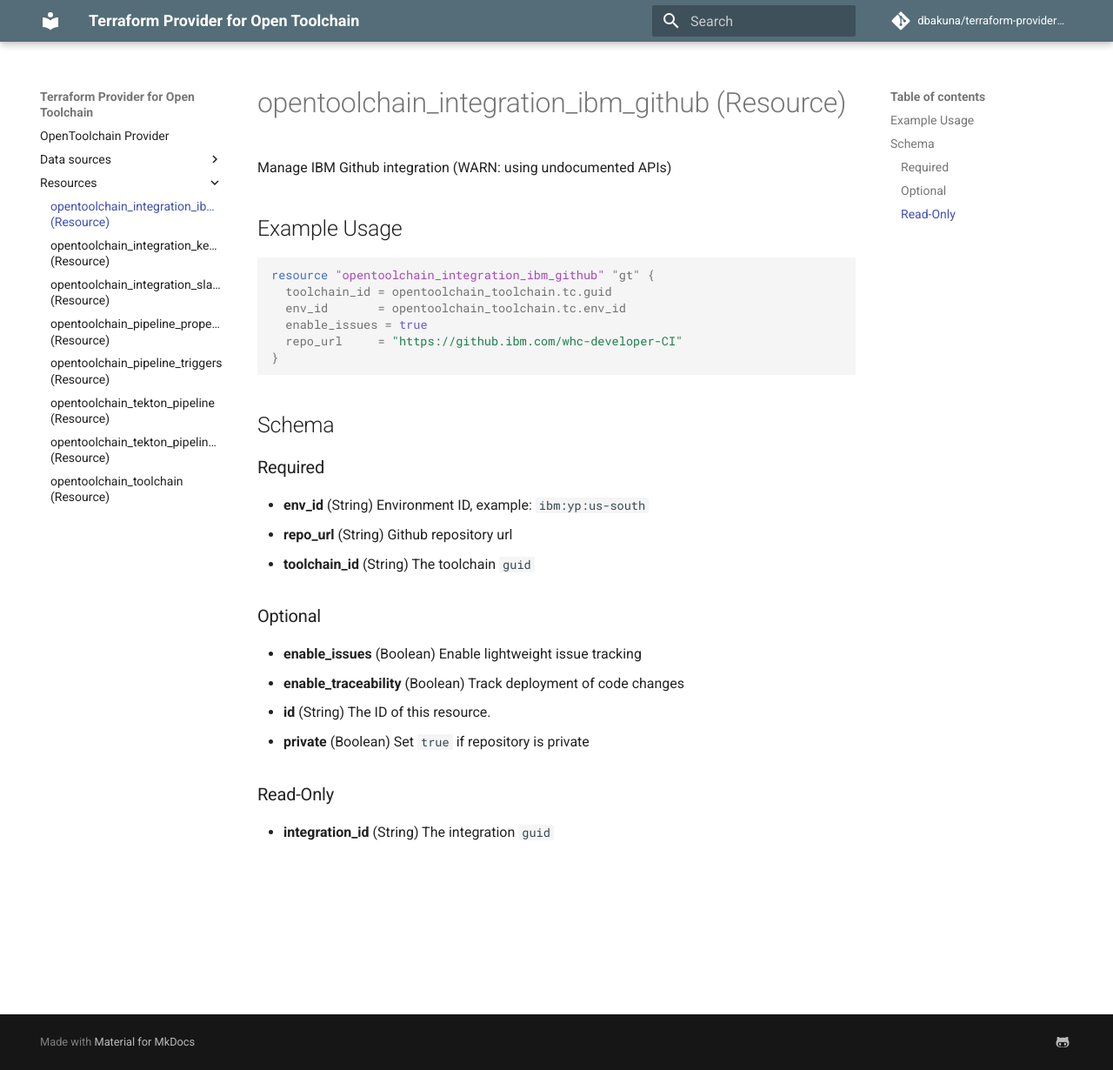
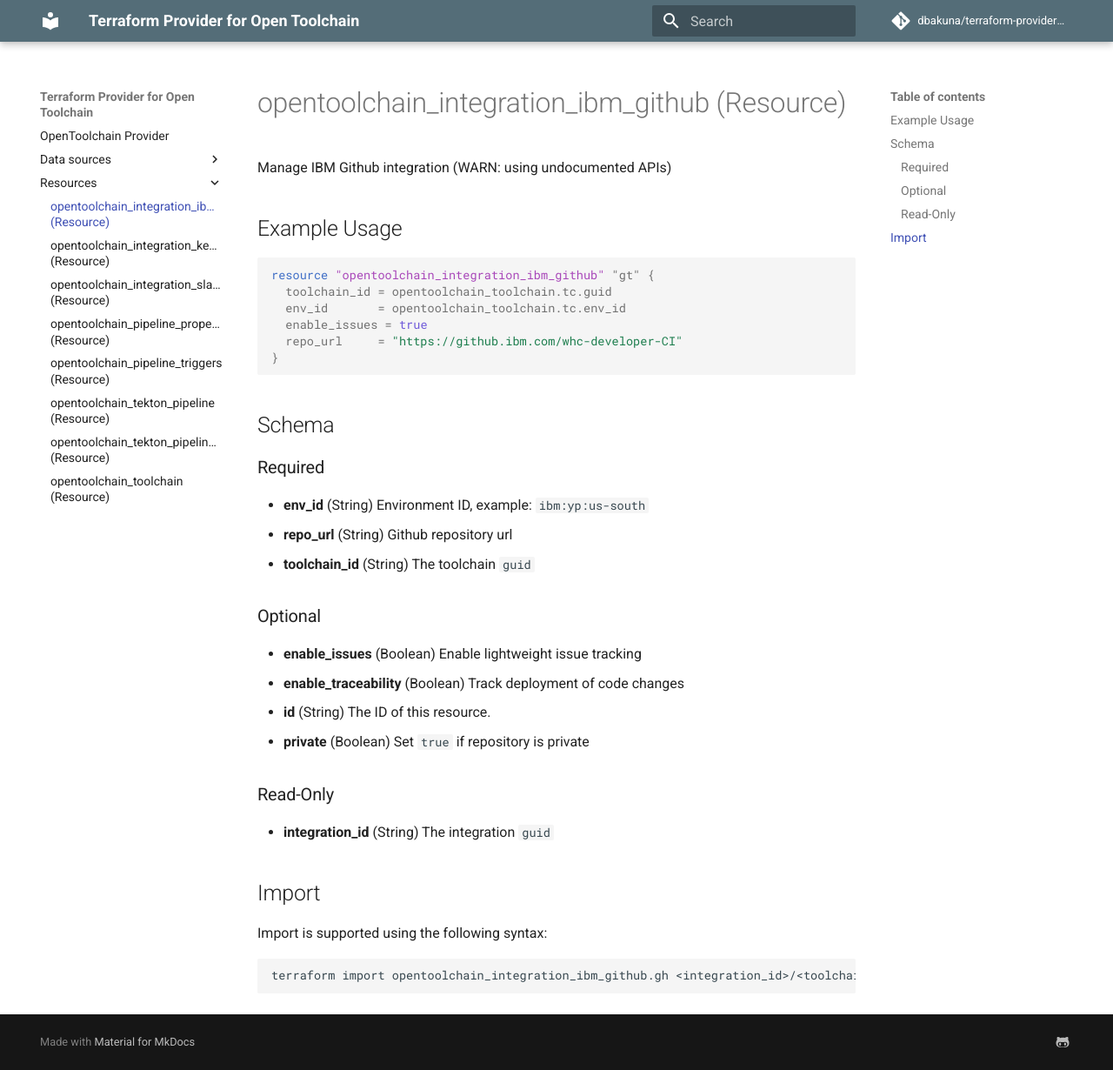
Before and after one commit to dariusbakunas/terraform-provider-opentoolchain, an MkDocs documentation site: the page built from docs/resources/integration_ibm_github.md, in a window 1280 px wide and 1230 px high. Shown: the whole window at 87% size. Built offline with MkDocs 1.6.1 and Material for MkDocs 9.7.7, drawn with Linux system fonts in a browser that asks for light colours; comment, search, counter and statistics services are not loaded.

Commit message:
feat: add github integration import support

````diff
--- a/docs/resources/integration_ibm_github.md
+++ b/docs/resources/integration_ibm_github.md
@@ -40,3 +40,11 @@ resource "opentoolchain_integration_ibm_github" "gt" {
 ### Read-Only
 
 - **integration_id** (String) The integration `guid`
+
+## Import
+
+Import is supported using the following syntax:
+
+```shell
+terraform import opentoolchain_integration_ibm_github.gh <integration_id>/<toolchain_id>/<env_id>
+```
````
Also changed, not shown: 2 other files.
